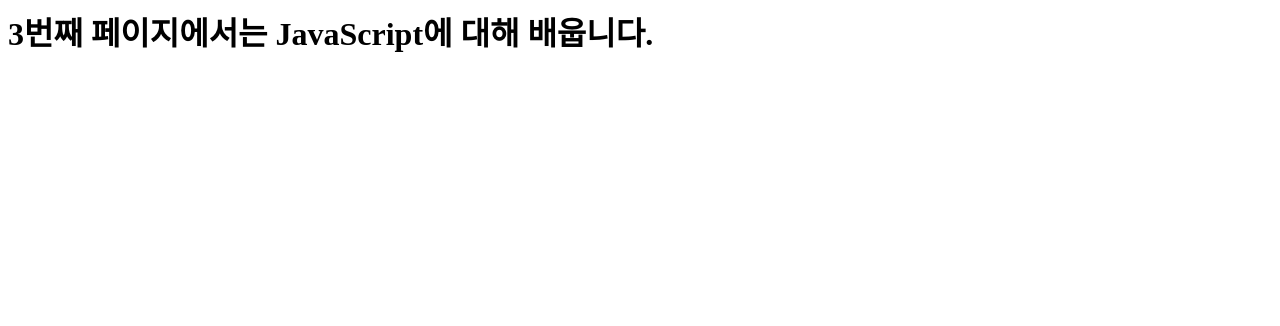
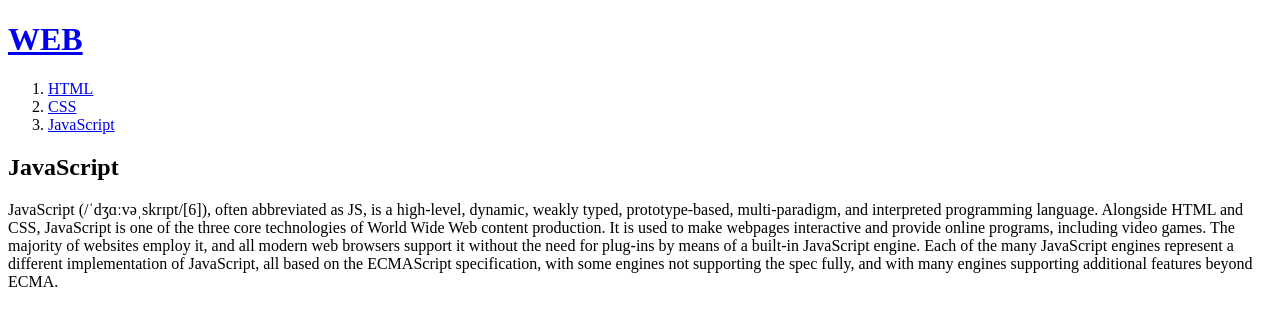
Before and after one commit to stat-yongsan/web1, a plain HTML site: page 3.html in a window 1280 px wide. Drawn offline with Linux system fonts and the light colour scheme.

Commit message:
Update 3.html

```diff
--- a/3.html
+++ b/3.html
@@ -1,20 +1,19 @@
-<!html doctype>
+<!doctype html>
+<html>
 <head>
-<title>WEB1 - JavaScript</title>
-<meta charset='utf-8'>
-  <!-- Global site tag (gtag.js) - Google Analytics -->
-<script async src="https://www.googletagmanager.com/gtag/js?id=UA-177197340-1"></script>
-<script>
-  window.dataLayer = window.dataLayer || [];
-  function gtag(){dataLayer.push(arguments);}
-  gtag('js', new Date());
-
-  gtag('config', 'UA-177197340-1');
-</script>
+  <title>WEB1 - JavaScript</title>
+  <meta charset="utf-8">
 </head>
 <body>
-
-<h1>3번째 페이지에서는 JavaScript에 대해 배웁니다.</h1>
-
-
+  <h1><a href="index.html">WEB</a></h1>
+  <ol>
+    <li><a href="1.html">HTML</a></li>
+    <li><a href="2.html">CSS</a></li>
+    <li><a href="3.html">JavaScript</a></li>
+  </ol>
+  <h2>JavaScript</h2>
+  <p>
+    JavaScript (/ˈdʒɑːvəˌskrɪpt/[6]), often abbreviated as JS, is a high-level, dynamic, weakly typed, prototype-based, multi-paradigm, and interpreted programming language. Alongside HTML and CSS, JavaScript is one of the three core technologies of World Wide Web content production. It is used to make webpages interactive and provide online programs, including video games. The majority of websites employ it, and all modern web browsers support it without the need for plug-ins by means of a built-in JavaScript engine. Each of the many JavaScript engines represent a different implementation of JavaScript, all based on the ECMAScript specification, with some engines not supporting the spec fully, and with many engines supporting additional features beyond ECMA.
+  </p>
 </body>
+</html>
```
